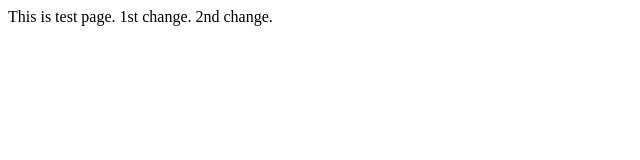
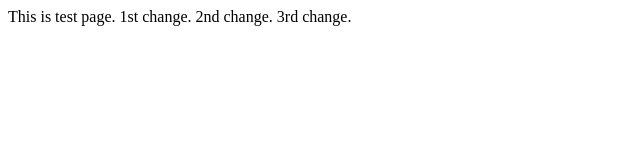
Before and after one commit to s0911515/git_tutorial, a plain HTML site: page index.html in a window 1280 px wide. Shown: the full height of the page, 0-640 px from the left. Drawn offline with Linux system fonts and the light colour scheme.

Commit message:
acp test

```diff
--- a/index.html
+++ b/index.html
@@ -9,5 +9,6 @@
   This is test page.
   1st change.
   2nd change.
+  3rd change.
 </body>
 </html>
```
